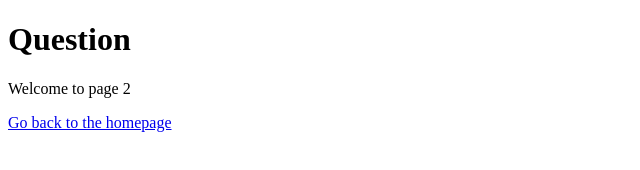
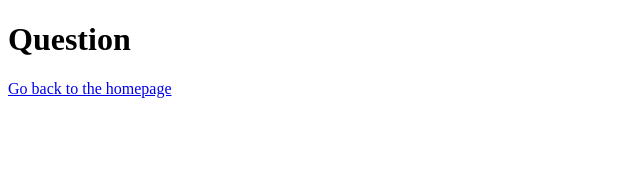
Before and after one commit to kaotu/helloworld-ask, a Gatsby site: page /page-2 in a window 1280 px wide. Shown: the whole page, without its empty margins (0-640 px from the left). Built offline with nearby package versions, Linux system fonts and the light colour scheme; Gatsby itself is replaced by a stand-in of ours.

```diff
--- a/src/pages/page-2.js
+++ b/src/pages/page-2.js
@@ -4,7 +4,7 @@
 const SecondPage = () => (
   <div>
     <h1>Question</h1>
-    <p>Welcome to page 2</p>
+    <div />
     <Link to="/">Go back to the homepage</Link>
   </div>
 )
```
Also changed, not shown: 1 other file.
